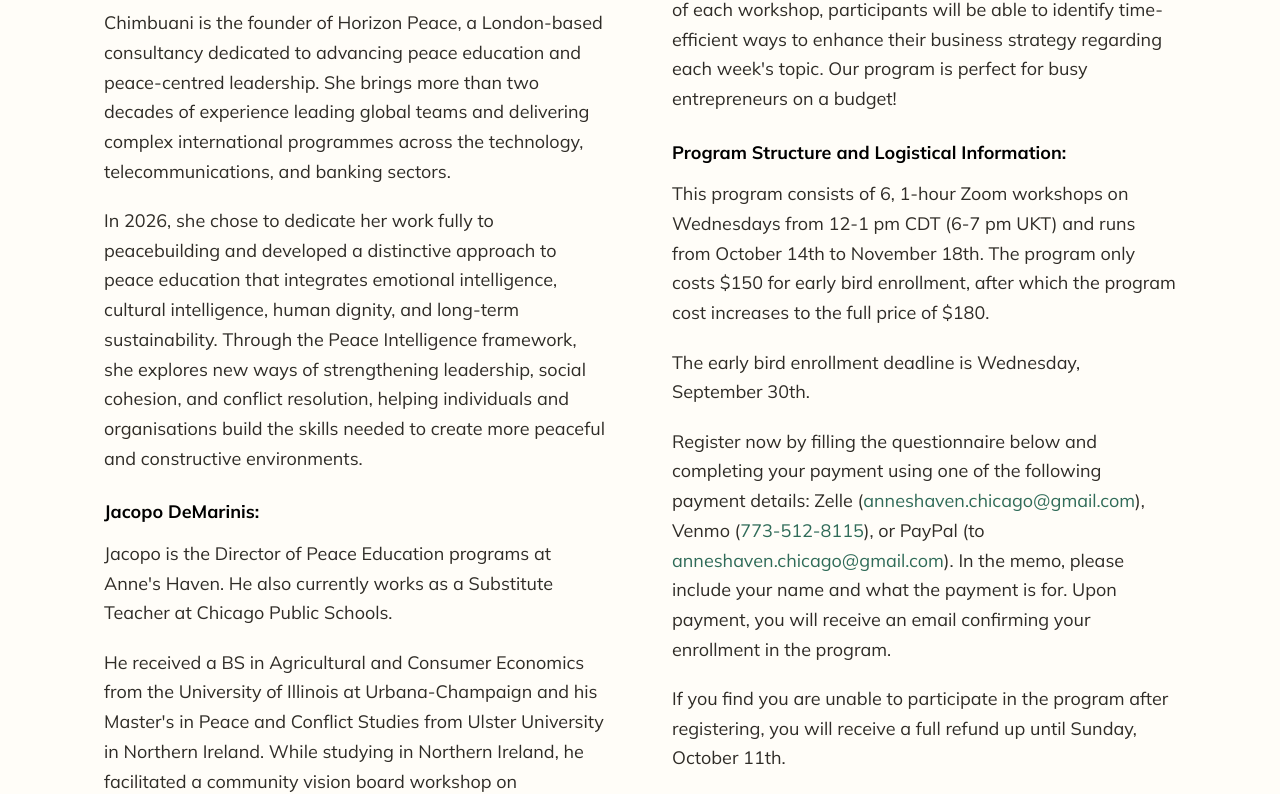
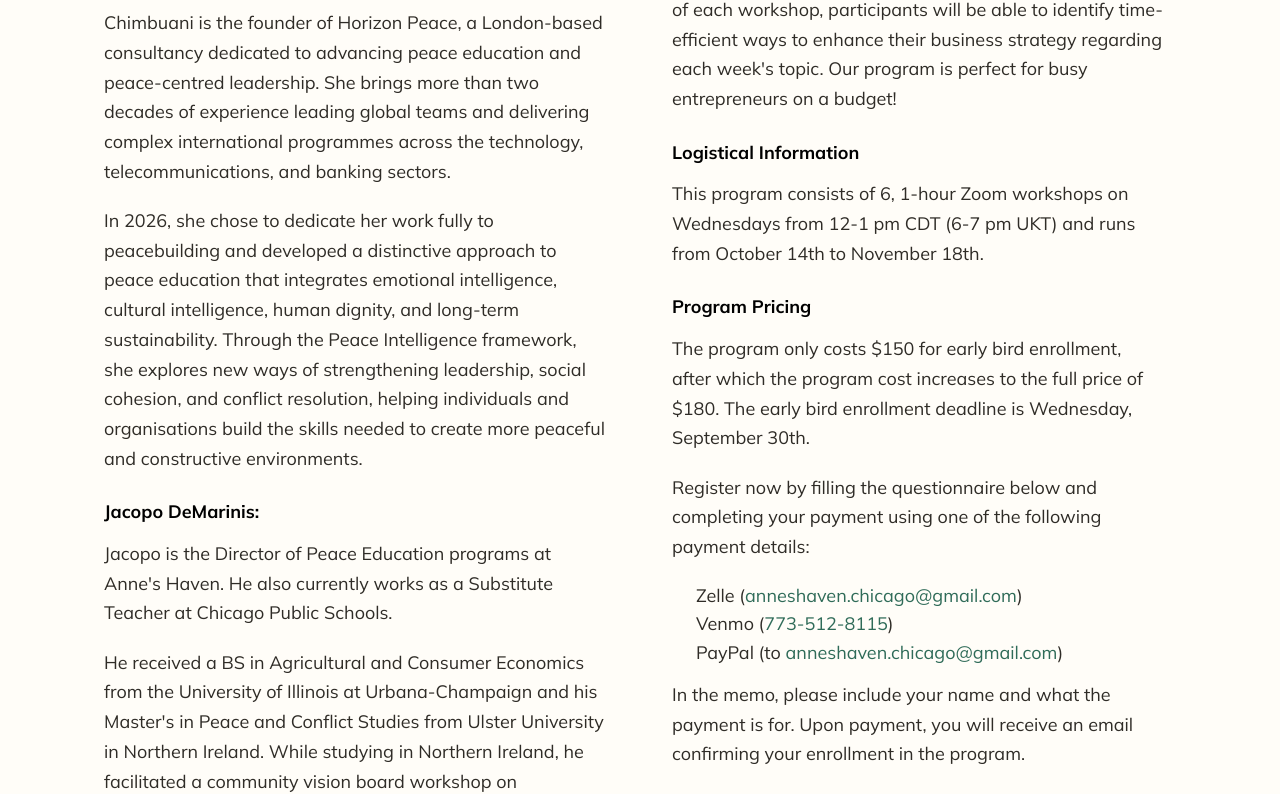
Before and after one commit to HSQ0503/annes-haven, a Next.js app: page /strategic-entrepreneurship in a window 1280 px wide. Shown: the part 1858-2652 px from the top of the page. Built offline with nearby package versions, Linux system fonts and the light colour scheme; no server answers; the database is empty.

Commit message:
SE page: split Logistical Information and Program Pricing sections

```diff
--- a/app/strategic-entrepreneurship/page.tsx
+++ b/app/strategic-entrepreneurship/page.tsx
@@ -201,29 +201,48 @@
               </p>
 
               <strong style={{ color: "#000", display: "block", marginTop: 24 }}>
-                Program Structure and Logistical Information:
+                Logistical Information
               </strong>
               <p style={{ marginTop: 12 }}>
                 This program consists of 6, 1-hour Zoom workshops on Wednesdays from
-                12-1 pm CDT (6-7 pm UKT) and runs from October 14th to November 18th. The
-                program only costs $150 for early bird enrollment, after which the program cost increases to the full price of $180.
+                12-1 pm CDT (6-7 pm UKT) and runs from October 14th to November 18th.
               </p>
+
+              <strong style={{ color: "#000", display: "block", marginTop: 24 }}>
+                Program Pricing
+              </strong>
               <p style={{ marginTop: 12 }}>
-                The early bird enrollment deadline is Wednesday, September 30th.
+                The program only costs $150 for early bird enrollment, after which the
+                program cost increases to the full price of $180. The early bird
+                enrollment deadline is Wednesday, September 30th.
               </p>
               <p style={{ marginTop: 12 }}>
                 Register now by filling the questionnaire below and completing your
-                payment using one of the following payment details: Zelle (
+                payment using one of the following payment details:
+              </p>
+              <ol style={{ marginTop: 12, paddingLeft: 24, lineHeight: 1.6 }}>
+                <li>
+                  Zelle (
                   <a href="mailto:anneshaven.chicago@gmail.com">
                     anneshaven.chicago@gmail.com
                   </a>
-                ), Venmo (
+                  )
+                </li>
+                <li>
+                  Venmo (
                   <a href="tel:7735128115">773-512-8115</a>
-                ), or PayPal (to{" "}
+                  )
+                </li>
+                <li>
+                  PayPal (to{" "}
                   <a href="mailto:anneshaven.chicago@gmail.com">
                     anneshaven.chicago@gmail.com
                   </a>
-                ). In the memo, please include your name and what the payment is for.
+                  )
+                </li>
+              </ol>
+              <p style={{ marginTop: 12 }}>
+                In the memo, please include your name and what the payment is for.
                 Upon payment, you will receive an email confirming your enrollment in
                 the program.
               </p>
```
Lines whose indentation alone changed are shown as unchanged.
